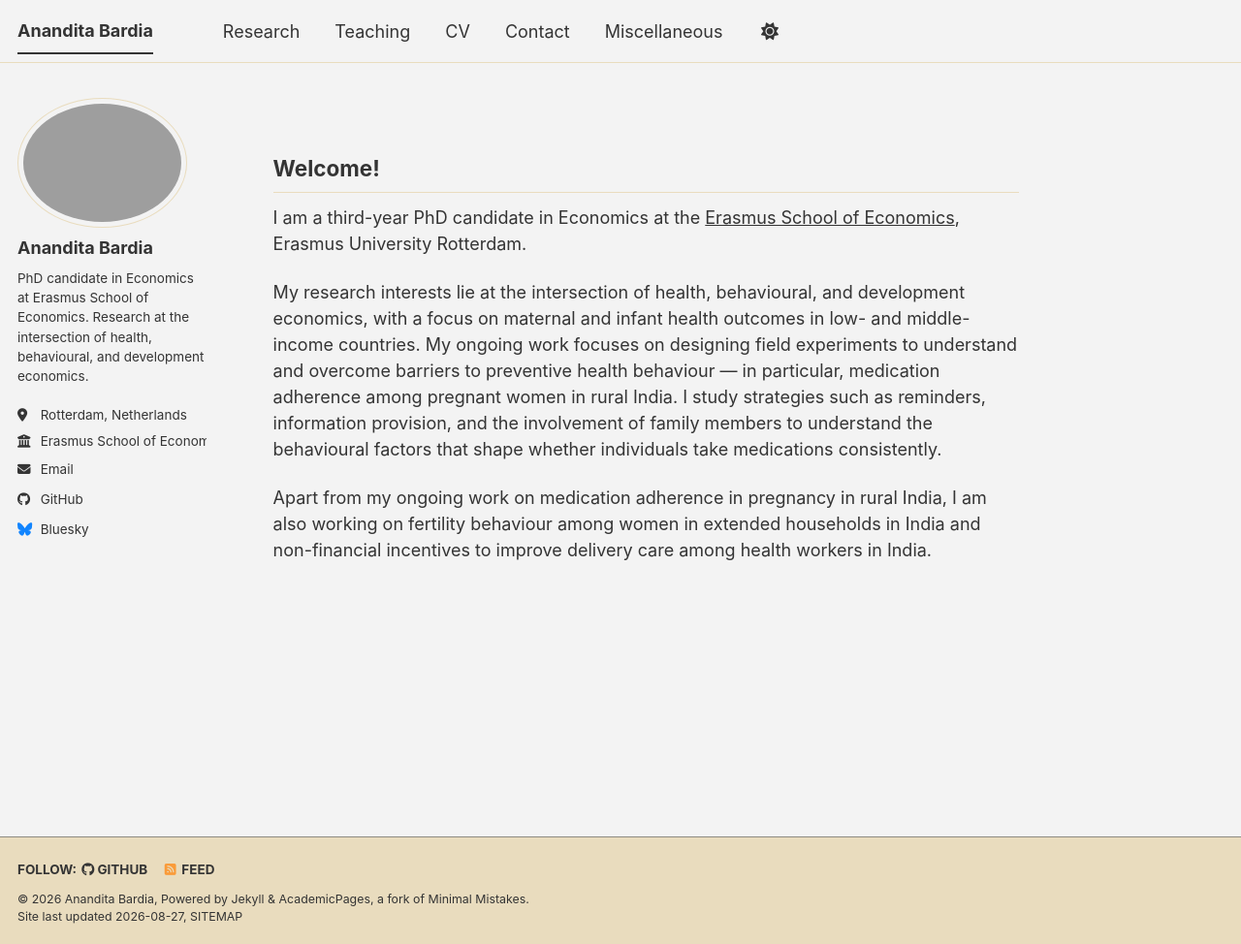
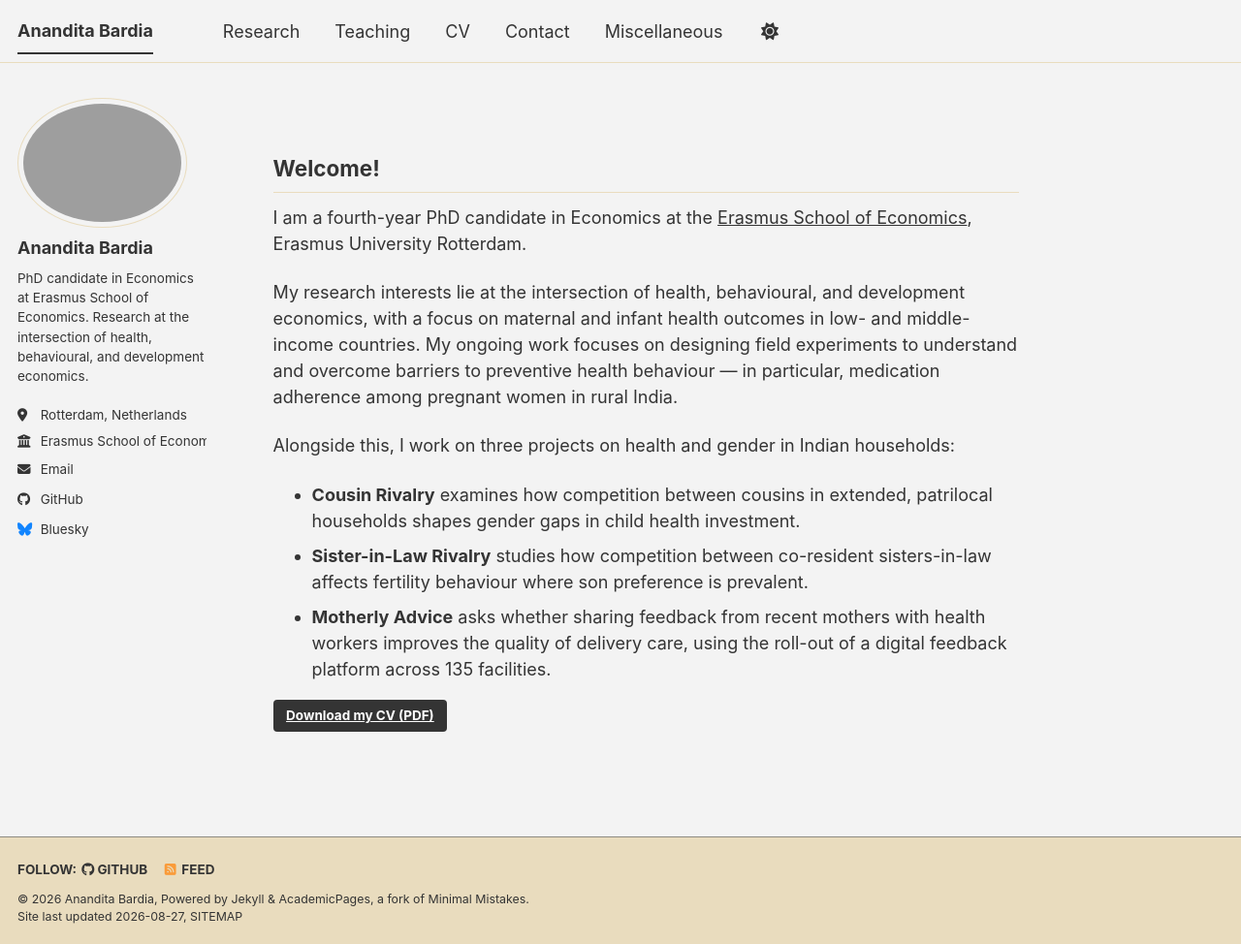
Before and after one commit to ananditabardia/ananditabardia.github.io, a Jekyll site: the page built from _pages/about.md, in a window 1280 px wide and 974 px high. Shown: the whole window at 97% size. Built offline with Jekyll 4.4.1, drawn with Linux system fonts in a browser that asks for light colours; a script bundle is joined from its source files by our own code; library files that are not in the unit come from our copies.

Commit message:
Update about.md

```diff
--- a/_pages/about.md
+++ b/_pages/about.md
@@ -9,8 +9,16 @@ redirect_from:
 
 ## Welcome!
 
-I am a third-year PhD candidate in Economics at the [Erasmus School of Economics](https://www.eur.nl/ese), Erasmus University Rotterdam.
+I am a fourth-year PhD candidate in Economics at the [Erasmus School of Economics](https://www.eur.nl/ese), Erasmus University Rotterdam.
 
-My research interests lie at the intersection of health, behavioural, and development economics, with a focus on maternal and infant health outcomes in low- and middle-income countries. My ongoing work focuses on designing field experiments to understand and overcome barriers to preventive health behaviour — in particular, medication adherence among pregnant women in rural India. I study strategies such as reminders, information provision, and the involvement of family members to understand the behavioural factors that shape whether individuals take medications consistently.
+My research interests lie at the intersection of health, behavioural, and development economics, with a focus on maternal and infant health outcomes in low- and middle-income countries. My ongoing work focuses on designing field experiments to understand and overcome barriers to preventive health behaviour — in particular, medication adherence among pregnant women in rural India.
 
-Apart from my ongoing work on medication adherence in pregnancy in rural India, I am also working on fertility behaviour among women in extended households in India and non-financial incentives to improve delivery care among health workers in India.
+Alongside this, I work on three projects on health and gender in Indian households:
+
+- **Cousin Rivalry** examines how competition between cousins in extended, patrilocal households shapes gender gaps in child health investment.
+- **Sister-in-Law Rivalry** studies how competition between co-resident sisters-in-law affects fertility behaviour where son preference is prevalent.
+- **Motherly Advice** asks whether sharing feedback from recent mothers with health workers improves the quality of delivery care, using the roll-out of a digital feedback platform across 135 facilities.
+
+
+
+[Download my CV (PDF)](/files/cv.pdf){: .btn .btn--primary}
```
